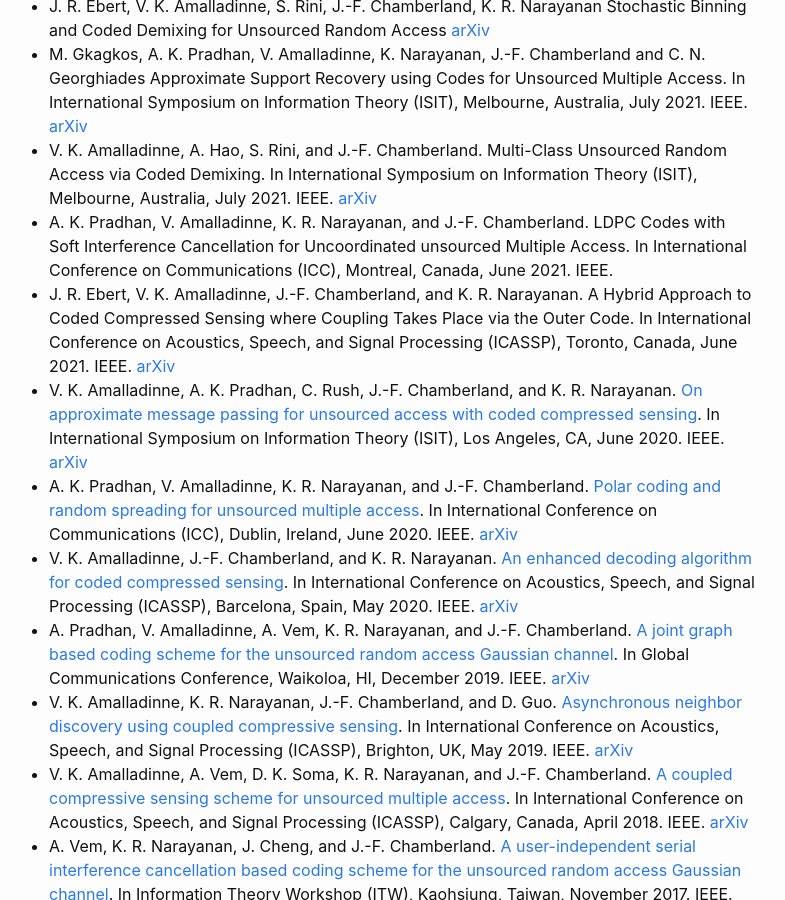
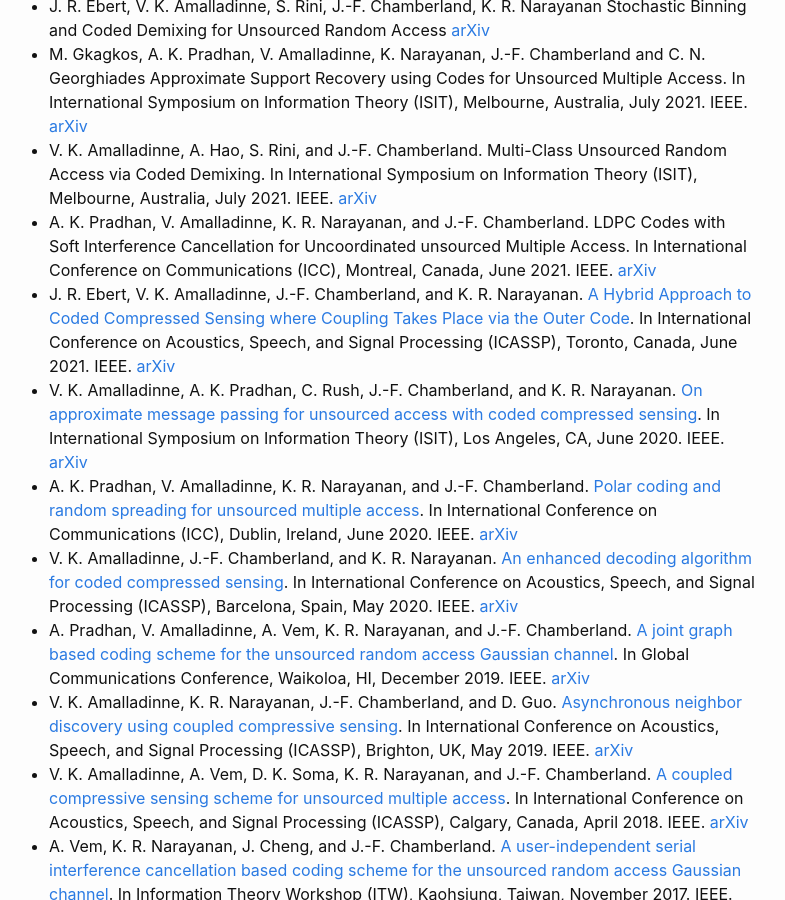
Before and after one commit to EngProjects/mMTC, a Jekyll site: the page built from publications.md, in a window 1280 px wide and 900 px high, scrolled down 608 px. Shown: the whole window, without its empty margins (251-1036 px from the left). Built offline with Jekyll 4.4.1, drawn with Linux system fonts in a browser that asks for light colours.

Commit message:
Adding arXiv link.

```diff
--- a/publications.md
+++ b/publications.md
@@ -34,8 +34,9 @@ In International Symposium on Information Theory (ISIT), Melbourne, Australia, J
 * A. K. Pradhan, V. Amalladinne, K. R. Narayanan, and J.-F. Chamberland.
 LDPC Codes with Soft Interference Cancellation for Uncoordinated unsourced Multiple Access.
 In International Conference on Communications (ICC), Montreal, Canada, June 2021. IEEE.
+[arXiv](https://arxiv.org/abs/2105.13985)
 * J. R. Ebert, V. K. Amalladinne, J.-F. Chamberland, and K. R. Narayanan.
-A Hybrid Approach to Coded Compressed Sensing where Coupling Takes Place via the Outer Code.
+[A Hybrid Approach to Coded Compressed Sensing where Coupling Takes Place via the Outer Code](https://dx.doi.org/10.1109/ICASSP39728.2021.9414469).
 In International Conference on Acoustics, Speech, and Signal Processing (ICASSP),
 Toronto, Canada, June 2021. IEEE.
 [arXiv](https://arxiv.org/abs/2010.11380)
```
